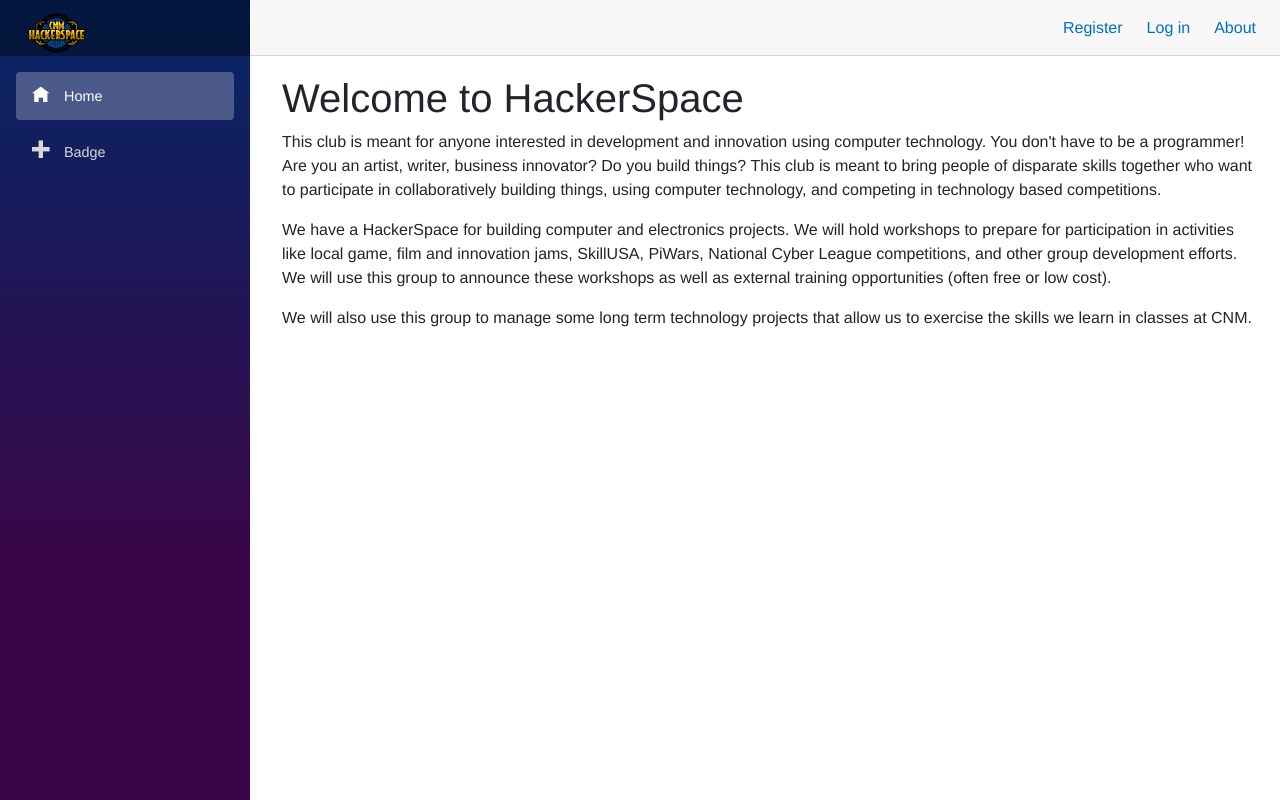
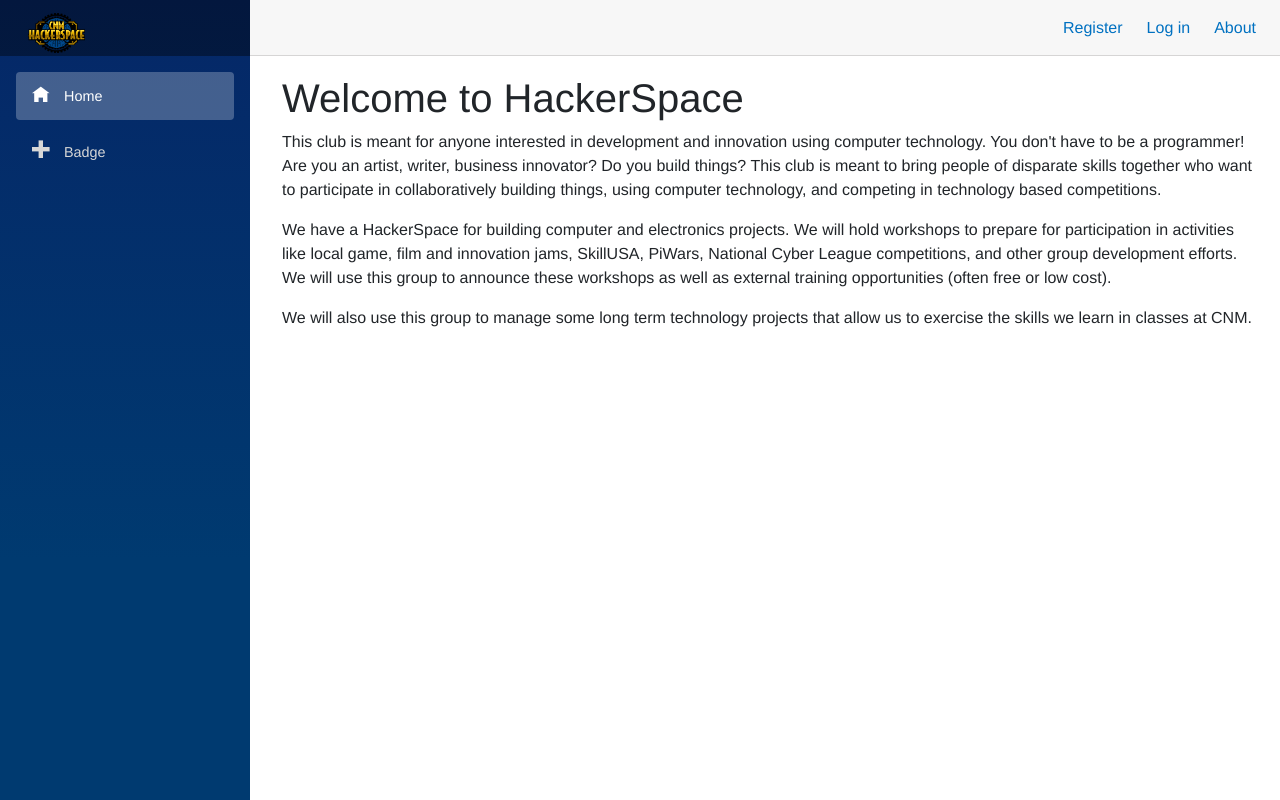
Before and after one commit to CNMHackerSpace/HackerSpace, an ASP.NET Core app: page / in a window 1280 px wide. Run offline with ASP.NET Core 8, Linux system fonts and the light colour scheme; data that the repository does not hold is empty; style sheets or scripts are compiled from the project's sources; database files in the repository are not loaded; some libraries are stand-ins or nearby versions.

Commit message:
Updated CSS

```diff
--- a/HackerSpace/Client/Shared/MainLayout.razor.css
+++ b/HackerSpace/Client/Shared/MainLayout.razor.css
@@ -9,7 +9,8 @@ main {
 }
 
 .sidebar {
-    background-image: linear-gradient(180deg, rgb(5, 39, 103) 0%, #3a0647 70%);
+    /*Changed grandient to branding colors. RJG*/
+    background-image: linear-gradient(180deg, rgb(5, 39, 103) 0%, #003A70 70%);
 }
 
 .top-row {
--- a/HackerSpace/Client/wwwroot/css/app.css
+++ b/HackerSpace/Client/wwwroot/css/app.css
@@ -19,7 +19,7 @@ a, .btn-link {
 }
 
 .btn:focus, .btn:active:focus, .btn-link.nav-link:focus, .form-control:focus, .form-check-input:focus {
-  box-shadow: 0 0 0 0.1rem white, 0 0 0 0.25rem #258cfb;
+    box-shadow: 0 0 0 0.1rem white, 0 0 0 0.25rem #258cfb;
 }
 
 .content {
```
Also changed, not shown: HackerSpace/Client/Shared/NavMenu.razor.css (indentation only), HackerSpace/Client/wwwroot/images/HackerSpaceLogoBlueGold.png (added), HackerSpace/Client/wwwroot/images/HackerSpaceLogoGreen.png (added), HackerSpace/Client/wwwroot/images/charcoal.png (added), HackerSpace/Client/wwwroot/images/gold.png (added), HackerSpace/Client/wwwroot/images/navy.png (added), HackerSpace/Client/wwwroot/images/orange.png (added), HackerSpace/Client/wwwroot/images/skyblue.png (added).
